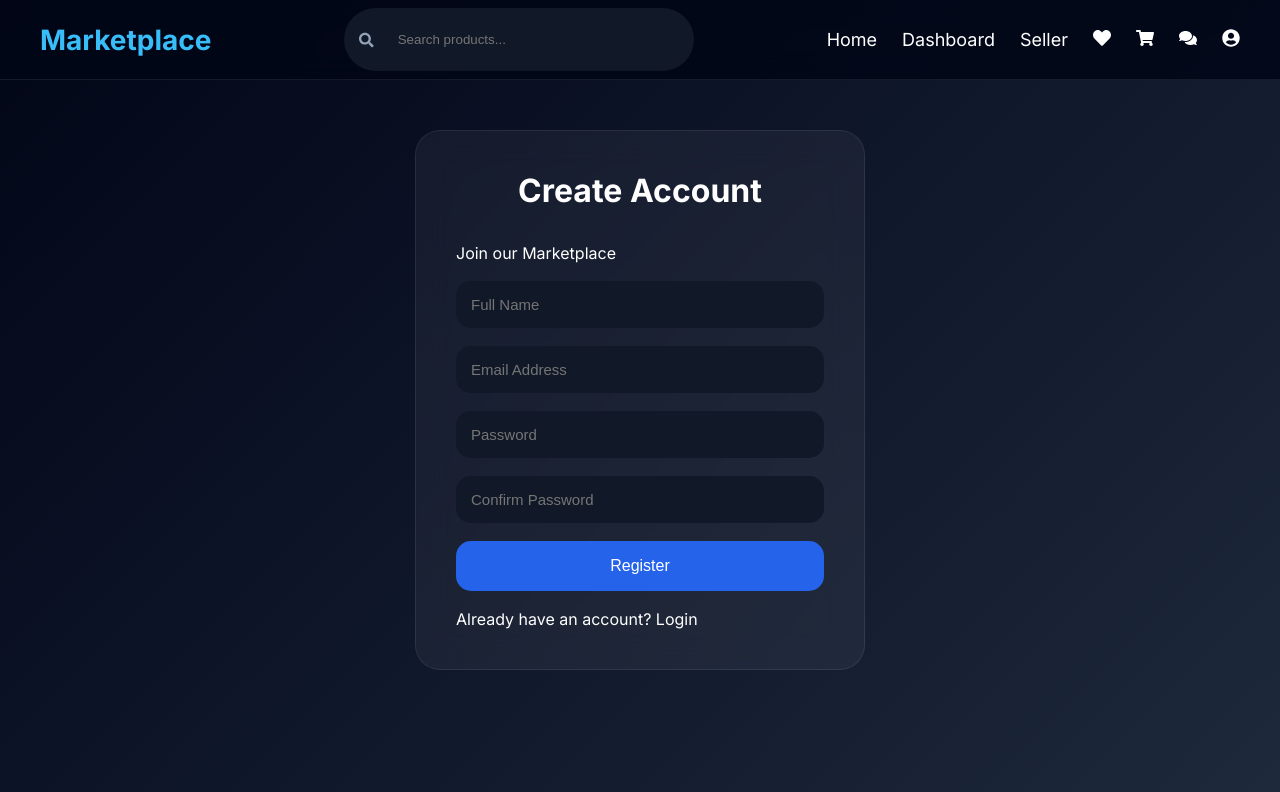
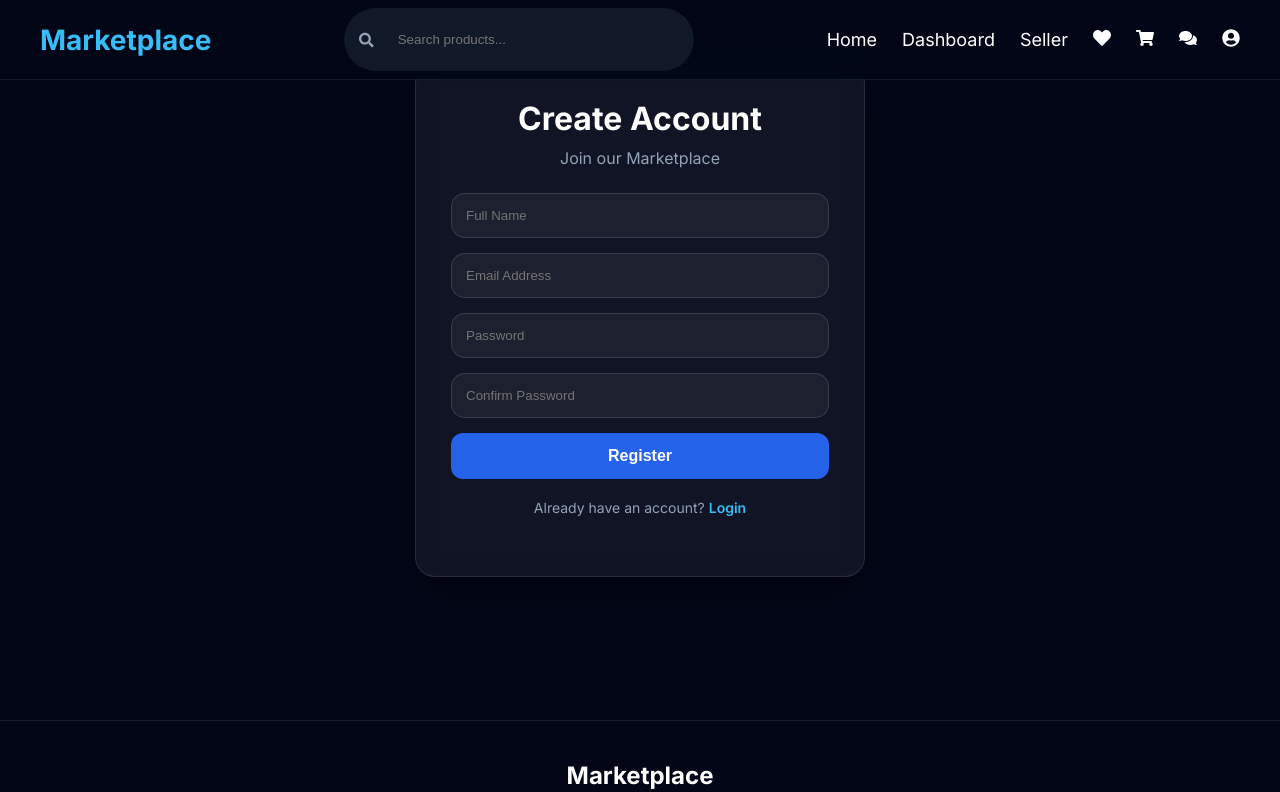
Before and after one commit to Jihadurrashid997/ecommerce-backend, a React (Create React App) app in the folder frontend/: page /register in a window 1280 px wide. Shown: the top 792 px of the page. Built offline with nearby package versions, Linux system fonts and the light colour scheme.

Commit message:
Refactor Register.css for improved styling

```diff
--- a/frontend/src/styles/Register.css
+++ b/frontend/src/styles/Register.css
@@ -1,88 +1,103 @@
-.register-page{
+.register-page {
 
-min-height:100vh;
+    min-height: 80vh;
 
-display:flex;
+    display: flex;
 
-justify-content:center;
+    justify-content: center;
 
-align-items:center;
+    align-items: center;
 
-background:linear-gradient(135deg,#020617,#0f172a,#1e293b);
+    padding: 40px 20px;
 
 }
 
-.register-box{
+.register-box {
 
-width:450px;
+    width: 100%;
 
-padding:40px;
+    max-width: 450px;
 
-display:flex;
+    padding: 35px;
 
-flex-direction:column;
+    background: rgba(255,255,255,.06);
 
-gap:18px;
+    border: 1px solid rgba(255,255,255,.1);
 
-background:rgba(255,255,255,.05);
+    border-radius: 20px;
 
-border:1px solid rgba(255,255,255,.08);
+    backdrop-filter: blur(18px);
 
-backdrop-filter:blur(18px);
-
-border-radius:25px;
+    box-shadow: 0 20px 60px rgba(0,0,0,.3);
 
 }
 
-.register-box h1{
+.register-box h1 {
 
-text-align:center;
+    text-align: center;
 
-margin-bottom:15px;
+    margin-bottom: 10px;
 
 }
 
-.register-box input,
-.register-box select{
+.register-box > p {
 
-padding:15px;
+    text-align: center;
 
-background:#111827;
+    color: #94a3b8;
 
-border:none;
-
-border-radius:15px;
-
-color:white;
-
-font-size:15px;
+    margin-bottom: 25px;
 
 }
 
-.register-box button{
+.register-box input {
 
-padding:16px;
+    width: 100%;
 
-border:none;
-
-border-radius:15px;
-
-background:#2563eb;
-
-color:white;
-
-font-size:16px;
-
-cursor:pointer;
-
-transition:.3s;
+    margin-bottom: 15px;
 
 }
 
-.register-box button:hover{
+.register-box button {
 
-background:#1d4ed8;
+    width: 100%;
 
-transform:translateY(-3px);
+    padding: 14px;
+
+    border-radius: 12px;
+
+    background: #2563eb;
+
+    color: white;
+
+    font-size: 16px;
+
+    font-weight: 600;
+
+    cursor: pointer;
 
 }
+
+.register-box button:disabled {
+
+    opacity: .6;
+
+    cursor: not-allowed;
+
+}
+
+.auth-link {
+
+    margin-top: 20px;
+
+    font-size: 14px;
+
+}
+
+.auth-link a {
+
+    color: #38bdf8;
+
+    font-weight: 600;
+
+}
```
